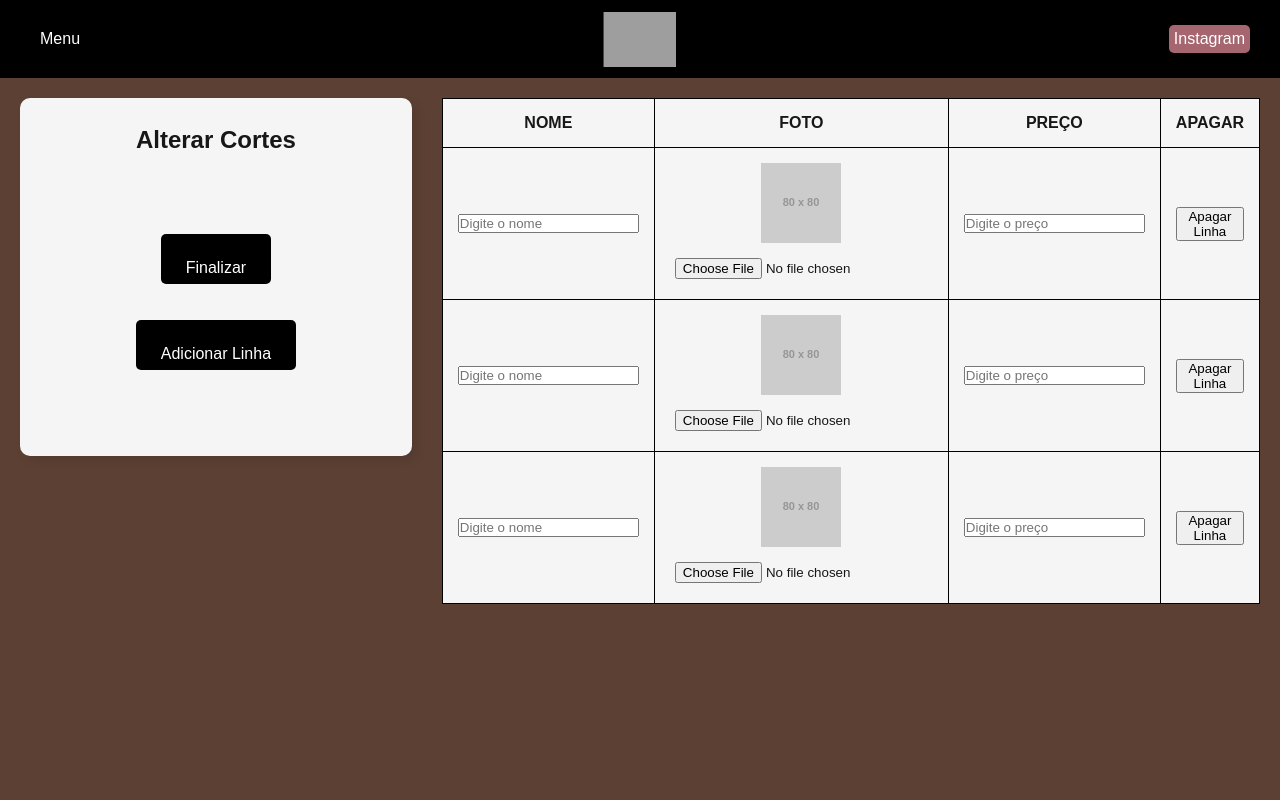
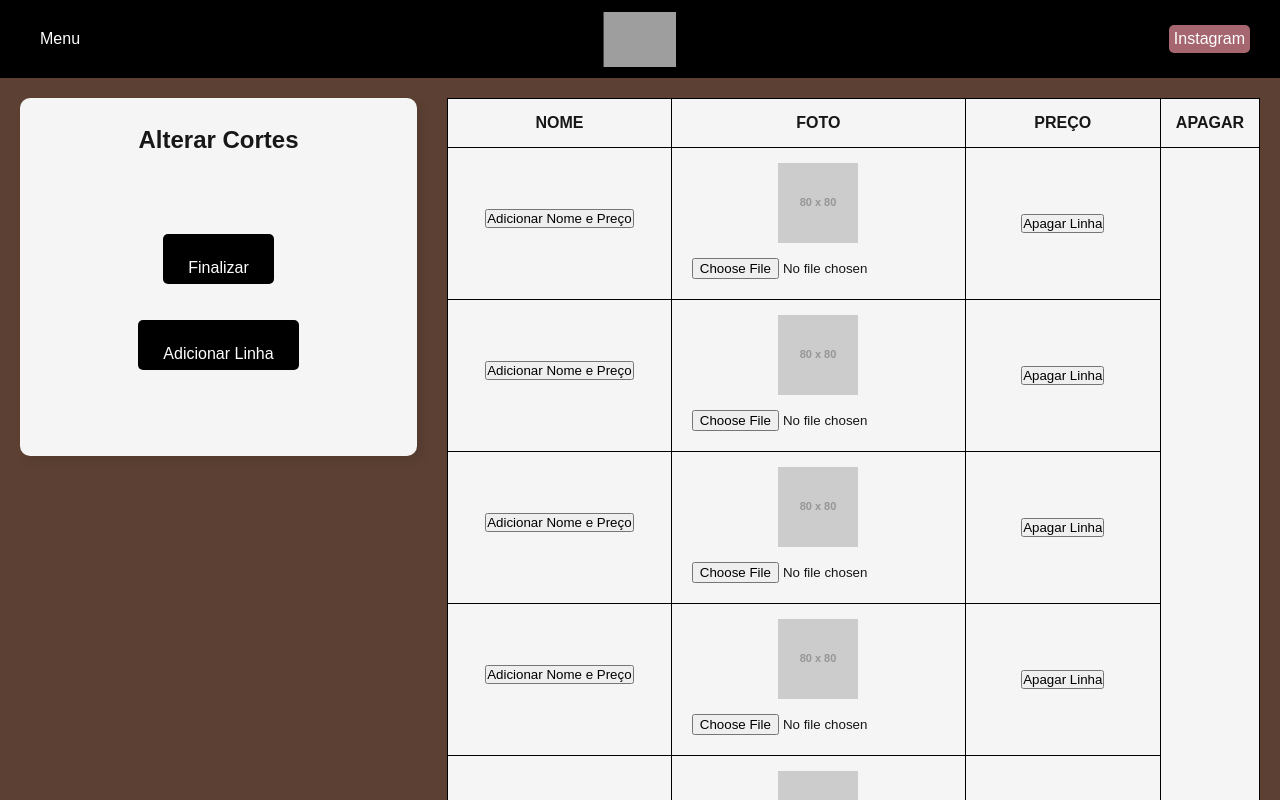
Before and after one commit to fabiotsouza/projeto, a Next.js app: page /Jose in a window 1280 px wide. Built offline with nearby package versions, Linux system fonts and the light colour scheme; grey boxes are pictures that could not be loaded.

Commit message:
Update page.js

```diff
--- a/app/Jose/page.js
+++ b/app/Jose/page.js
@@ -1,23 +1,36 @@
 'use client'
 
-import { useState } from "react";
+import { useState, useEffect } from "react";
 import "./projeto1.css";
 
 function Pagina_jose() {
   const [imagens, setImagens] = useState([
-    { id: 1, nome: null, corte: null, preco: null },
-    { id: 2, nome: null, corte: null, preco: null },
-    { id: 3, nome: null, corte: null, preco: null }
+    { nome: null, corte: null, preco: null },
+    { nome: null, corte: null, preco: null },
+    { nome: null, corte: null, preco: null },
+    { nome: null, corte: null, preco: null },
+    { nome: null, corte: null, preco: null }
   ]);
 
-  // Função para lidar com mudanças nos campos de texto
+  const [linhaSelecionada, setLinhaSelecionada] = useState(null);
+  const [exibirCampos, setExibirCampos] = useState(false); // Estado para controlar a visibilidade dos campos de nome e preço
+
+  // Carregar dados do localStorage quando o componente for montado
+  useEffect(() => {
+    const dadosSalvos = localStorage.getItem('imagens');
+    if (dadosSalvos) {
+      setImagens(JSON.parse(dadosSalvos));
+    }
+  }, []);
+
+  // Função para lidar com mudanças nos campos de texto (nome, preço)
   const handleTextChange = (e, tipo, index) => {
     const newImagens = [...imagens];
     newImagens[index][tipo] = e.target.value;
     setImagens(newImagens); // Atualiza o estado com os novos valores
   };
 
-  // Função para adicionar a imagem no corte da tabela
+  // Função para adicionar uma imagem ao corte da tabela
   const adicionarImagem = (e, index) => {
     const file = e.target.files[0];
     if (file) {
@@ -31,25 +44,21 @@ function Pagina_jose() {
     }
   };
 
-  // Função para adicionar uma nova linha à tabela
-  const adicionarLinha = () => {
-    const novoId = imagens.length + 1;  // Gerando um novo ID único
-    setImagens([
-      ...imagens,
-      { id: novoId, nome: null, corte: null, preco: null }
-    ]);
-  };
-
-  // Função para apagar uma linha
-  const apagarLinha = (id) => {
-    const newImagens = imagens.filter((imagem) => imagem.id !== id); // Remove a linha com o id correspondente
-    setImagens(newImagens); // Atualiza o estado
-  };
-
   // Função para salvar os dados no localStorage
   const salvarDados = () => {
     localStorage.setItem('imagens', JSON.stringify(imagens)); // Salva os dados no localStorage
     alert('Alterações salvas com sucesso!');
+  };
+
+  // Função para adicionar uma nova linha à tabela
+  const adicionarLinha = () => {
+    setImagens([...imagens, { nome: null, corte: null, preco: null }]);
+  };
+
+  // Função para apagar uma linha
+  const apagarLinha = (index) => {
+    const newImagens = imagens.filter((_, i) => i !== index);
+    setImagens(newImagens); // Atualiza o estado após apagar a linha
   };
 
   return (
@@ -84,42 +93,56 @@ function Pagina_jose() {
               <th> APAGAR </th>
             </tr>
 
-            {imagens.map((imagem) => (
-              <tr key={imagem.id}>
+            {imagens.map((imagem, index) => (
+              <tr key={index}>
                 <td className="corte">
+                  <button
+                    onClick={() => setExibirCampos(!exibirCampos)}
+                    style={{ marginBottom: '10px' }}
+                  >
+                    {exibirCampos ? 'Ocultar campos' : 'Adicionar Nome e Preço'}
+                  </button>
+                  {exibirCampos && (
+                    <>
                       <input
                         type="text"
                         value={imagem.nome || ""}
-                    onChange={(e) => handleTextChange(e, 'nome', imagens.indexOf(imagem))}
+                        onChange={(e) => handleTextChange(e, 'nome', index)}
                         placeholder="Digite o nome"
+                        style={{
+                          border: imagem.nome ? '2px solid #000' : '1px solid #ccc', // Estilo condicional para borda
+                        }}
                       />
+                      <input
+                        type="text"
+                        value={imagem.preco || ""}
+                        onChange={(e) => handleTextChange(e, 'preco', index)}
+                        placeholder="Digite o preço"
+                        style={{
+                          border: imagem.preco ? '2px solid #000' : '1px solid #ccc', // Estilo condicional para borda
+                        }}
+                      />
+                    </>
+                  )}
                 </td>
 
                 <td className="corte">
                   <img
-                    src={imagem.corte ? imagem.corte : "https://via.placeholder.com/80"}
-                    alt={`Corte da linha ${imagem.id}`}
+                    src={imagem.corte ? imagem.corte : "https://via.placeholder.com/80" }
+                    alt={`Corte da linha ${index + 1}`}
                     style={{ width: '80px', height: '80px', objectFit: 'cover' }}
                   />
                   <input
                     type="file"
                     accept="image/*"
-                    onChange={(e) => adicionarImagem(e, imagens.indexOf(imagem))}
+                    onChange={(e) => adicionarImagem(e, index)}
                     style={{ marginTop: '10px', padding: '5px' }}
+                    aria-label="Escolher arquivo"
                   />
                 </td>
 
                 <td className="corte">
-                  <input
-                    type="text"
-                    value={imagem.preco || ""}
-                    onChange={(e) => handleTextChange(e, 'preco', imagens.indexOf(imagem))}
-                    placeholder="Digite o preço"
-                  />
-                </td>
-
-                <td className="corte">
-                  <button onClick={() => apagarLinha(imagem.id)}>Apagar Linha</button>
+                  <button onClick={() => apagarLinha(index)}>Apagar Linha</button>
                 </td>
               </tr>
             ))}
@@ -128,6 +151,7 @@ function Pagina_jose() {
       </div>
 
       <script src="font-awesome-v6.6.js"></script>
+
     </div>
   );
 }
```
Lines whose indentation alone changed are shown as unchanged.
